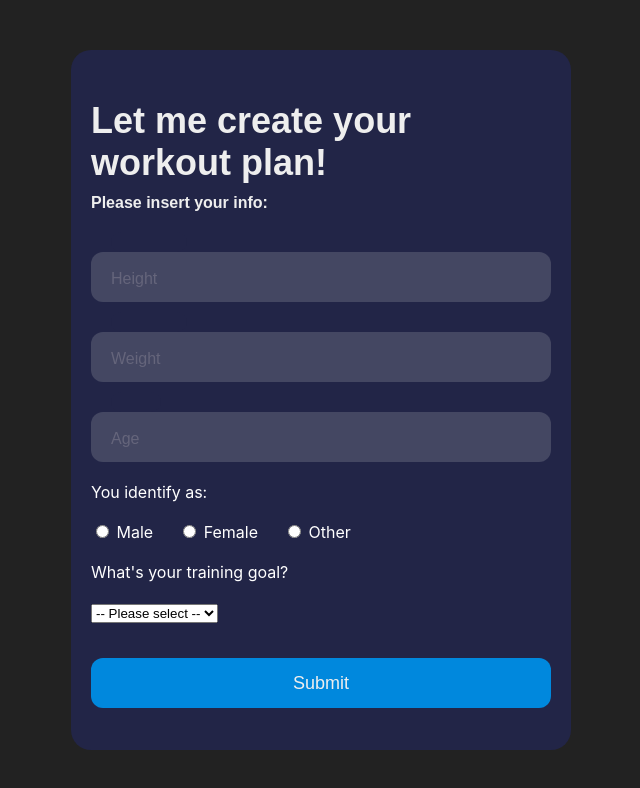
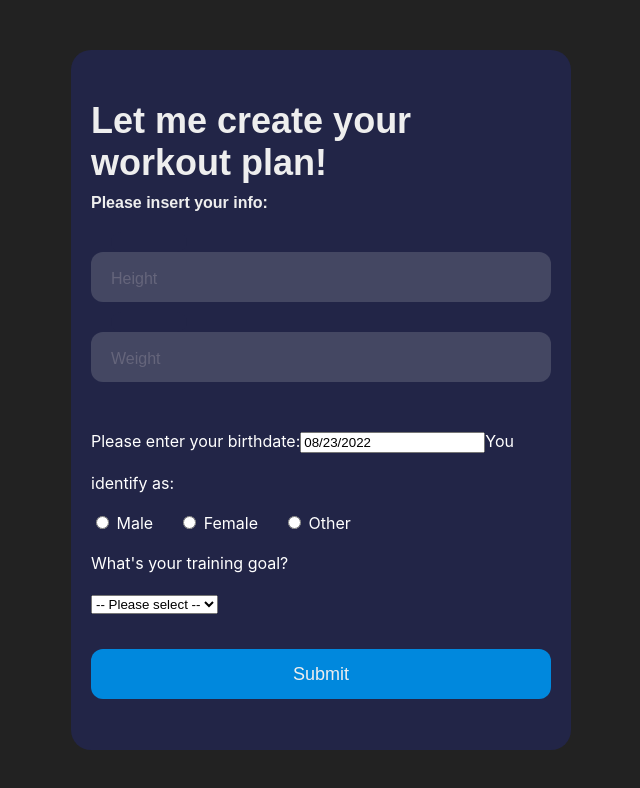
Before and after one commit to Mikoolio41/final_project, a React (Create React App) app in the folder client/: page / in a window 1280 px wide. Shown: the top 788 px of the page, without its empty margins (319-959 px from the left). Built offline with nearby package versions, Linux system fonts and the light colour scheme; no server answers.

Commit message:
front style

```diff
--- a/client/src/components/Birthdate.js
+++ b/client/src/components/Birthdate.js
@@ -1,9 +1,12 @@
 import React, { useState } from "react";
 import DatePicker from "react-datepicker";
+import "react-datepicker/dist/react-datepicker.css";
 
 export default function Birthdate() {
   const [date, setDate] = useState(new Date());
   const handleChange = (date) => setDate(date);
 
-  return <DatePicker selected={date} onChange={handleChange} />;
+  return (
+    <DatePicker className="calendar" selected={date} onChange={handleChange} />
+  );
 }
--- a/client/src/containers/UserInputForm.css
+++ b/client/src/containers/UserInputForm.css
@@ -116,8 +116,13 @@ body {
 .goal,
 .labelGoal,
 .gender,
-.labelGender {
+.labelGender,
+.labelBirthdate {
   color: white;
+  margin: 20px 0;
+}
+
+.calendar {
   margin: 20px 0;
 }
 
--- a/client/src/containers/UserInputForm.js
+++ b/client/src/containers/UserInputForm.js
@@ -1,4 +1,5 @@
 import React from "react";
+import Birthdate from "../components/Birthdate.js";
 // import { router } from "/server/routes/plans";
 import Gender from "../components/Gender.js";
 import Goal from "../components/Goal.js";
@@ -36,17 +37,10 @@ function UserInputForm() {
         </label>
       </div>
       <div className="input-container ic2">
-        <input
-          name="age"
-          className="input inputAge"
-          type="text"
-          id="age"
-          placeholder=" "
-        />
-        <div className="cut cut-short"></div>
-        <label className="placeholder" for="age">
-          Age
+        <label className="labelBirthdate" for="birthday">
+          Please enter your birthdate:
         </label>
+        <Birthdate />
         <label className="labelGender" for="gender">
           You identify as:
         </label>
@@ -54,6 +48,7 @@ function UserInputForm() {
         <label className="goal labelGoal" for="goal">
           What's your training goal?
         </label>
+
         <Goal name="goal" />
         <button className="submit" type="submit">
           Submit
```
